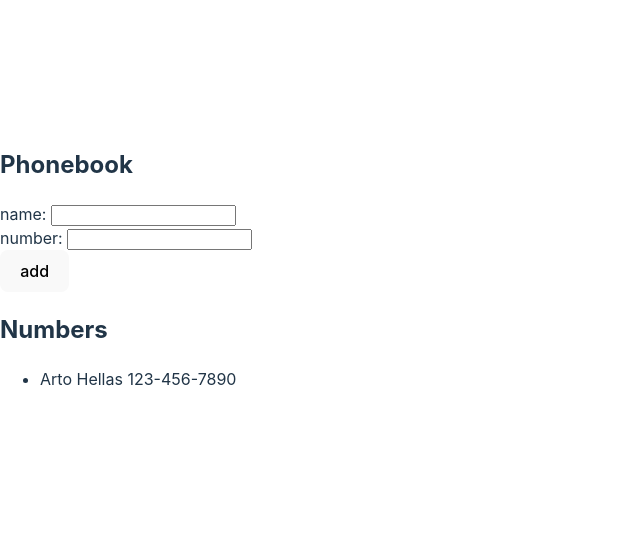
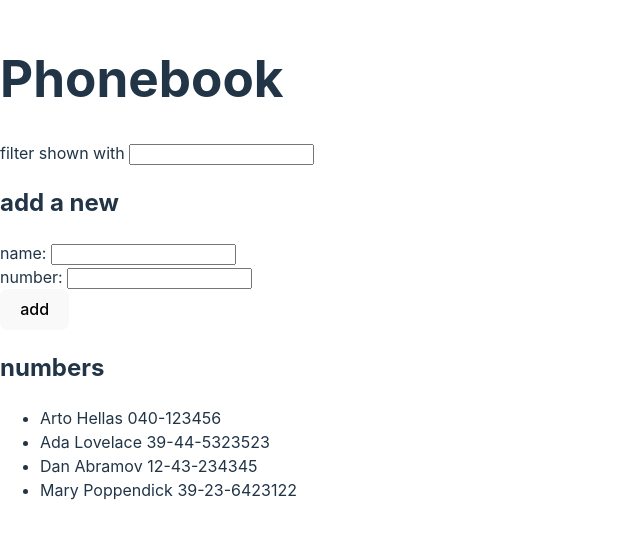
Before and after one commit to AnttiAitta/FullStack, a React (Vite) app in the folder osa2/puhelinluettelo/: page / in a window 1280 px wide. Shown: the part 133-672 px from the top of the page, without its empty margins (0-640 px from the left). Built offline with nearby package versions, Linux system fonts and the light colour scheme.

Commit message:
2.9 valmis

```diff
--- a/osa2/puhelinluettelo/src/App.jsx
+++ b/osa2/puhelinluettelo/src/App.jsx
@@ -1,9 +1,15 @@
 import { useState } from 'react'
 
 const App = () => {
-  const [persons, setPersons] = useState([{ name: 'Arto Hellas', number: '123-456-7890' }])
+  const [persons, setPersons] = useState([
+    { name: 'Arto Hellas', number: '040-123456' },
+    { name: 'Ada Lovelace', number: '39-44-5323523' },
+    { name: 'Dan Abramov', number: '12-43-234345' },
+    { name: 'Mary Poppendick', number: '39-23-6423122' }
+  ])
   const [newName, setNewName] = useState('')
   const [newNumber, setNewNumber] = useState('')
+  const [filterText, setFilterText] = useState('')
 
   const handleNameChange = (event) => {
     setNewName(event.target.value)
@@ -11,6 +17,10 @@ const App = () => {
 
   const handleNumberChange = (event) => {
     setNewNumber(event.target.value)
+  }
+
+  const handleFilterChange = (event) => {
+    setFilterText(event.target.value);
   }
 
   const addPerson = (event) => {
@@ -26,9 +36,17 @@ const App = () => {
     setNewNumber('')
   }
 
+  const filteredPersons = persons.filter(person =>
+    person.name.toLocaleLowerCase().includes(filterText.toLocaleLowerCase())
+  )
+
   return (
     <div>
-      <h2>Phonebook</h2>
+      <h1>Phonebook</h1>
+      <div>
+        filter shown with <input value={filterText} onChange={handleFilterChange} />
+      </div>
+      <h2>add a new</h2>
       <form onSubmit={addPerson}>
         <div>
           name: <input value={newName} onChange={handleNameChange} />
@@ -40,9 +58,9 @@ const App = () => {
           <button type="submit">add</button>
         </div>
       </form>
-      <h2>Numbers</h2>
+      <h2>numbers</h2>
       <ul>
-        {persons.map((person, index) => (
+        {filteredPersons.map((person, index) => (
         <li key={index}>{person.name} {person.number}</li>
         ))}
       </ul>
```
